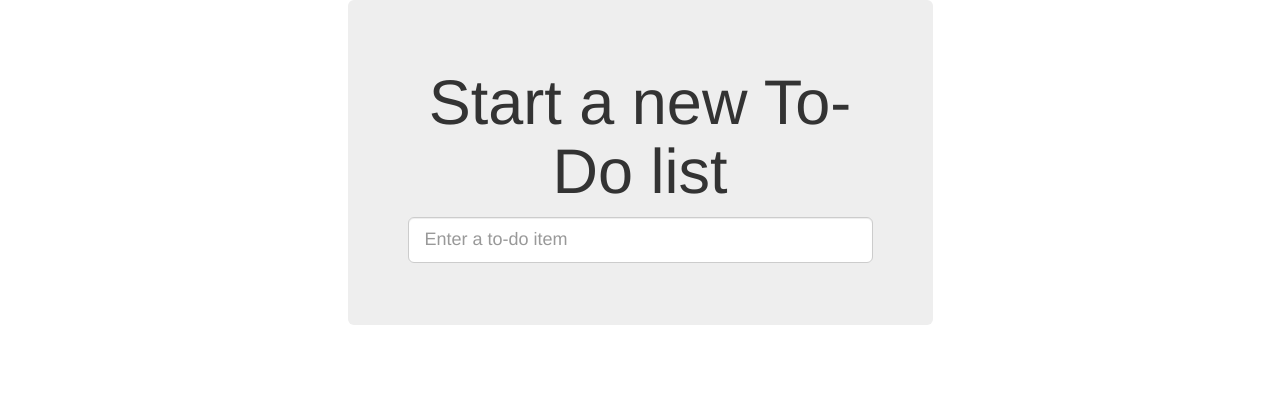
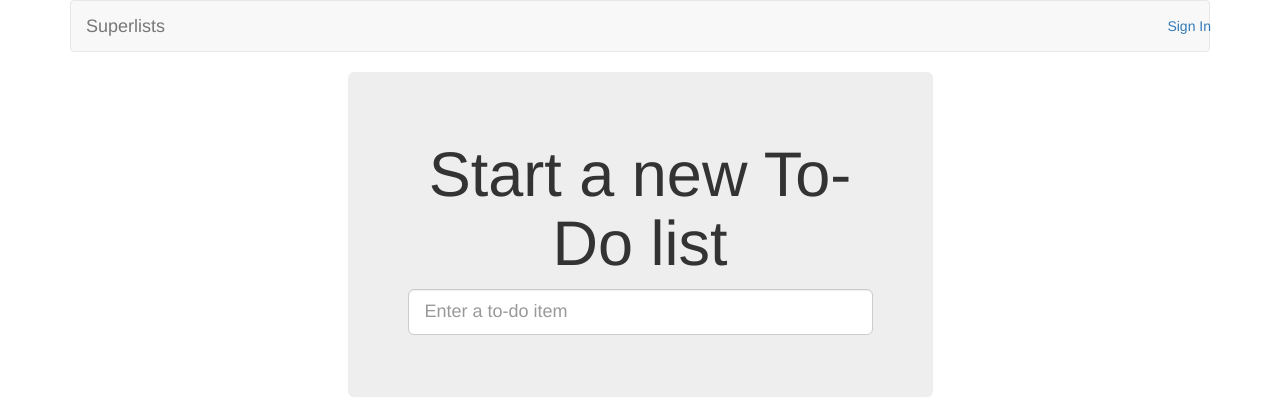
Before and after one commit to NotYoCheese/superlists, a Django app: page / in a window 1280 px wide. Shown: the top 420 px of the page. Run offline with Django 3.2, Linux system fonts and the light colour scheme; some libraries are stand-ins or nearby versions.

Commit message:
Changed IDs in functional tests and added login id to html template

```diff
--- a/functional_tests/test_login.py
+++ b/functional_tests/test_login.py
@@ -23,7 +23,7 @@ class LoginTest(FunctionalTest):
         # Edith goes to the awesome superlists site
         # and notices a "Sign in" link for the first time.
         self.browser.get(self.server_url)
-        self.browser.find_element_by_id('login').click()
+        self.browser.find_element_by_id('id_login').click()
 
         # A Persona login box appears
         self.switch_to_new_window('Mozilla Persona')
@@ -39,6 +39,6 @@ class LoginTest(FunctionalTest):
         self.switch_to_new_window('To-Do')
 
         # She can see that she is logged in
-        self.wait_for_element_with_id('logout')
+        self.wait_for_element_with_id('id_logout')
         navbar = self.browser.find_element_by_css_selector('.navbar')
         self.assertIn('edith@mockmyid.com', navbar.text)
--- a/lists/templates/base.html
+++ b/lists/templates/base.html
@@ -7,6 +7,10 @@
     <head>
     <body>
     <div class="container">
+        <nav class="navbar navbar-default" role="navigation">
+            <a class="navbar-brand" href="/">Superlists</a>
+            <a class="btn navbar-btn navbar-right" id="id_login" href="#">Sign In</a>
+        </nav>
         <div class="row">
             <div class="col-md-6 col-md-offset-3 jumbotron">
                 <div class="text-center">
```
